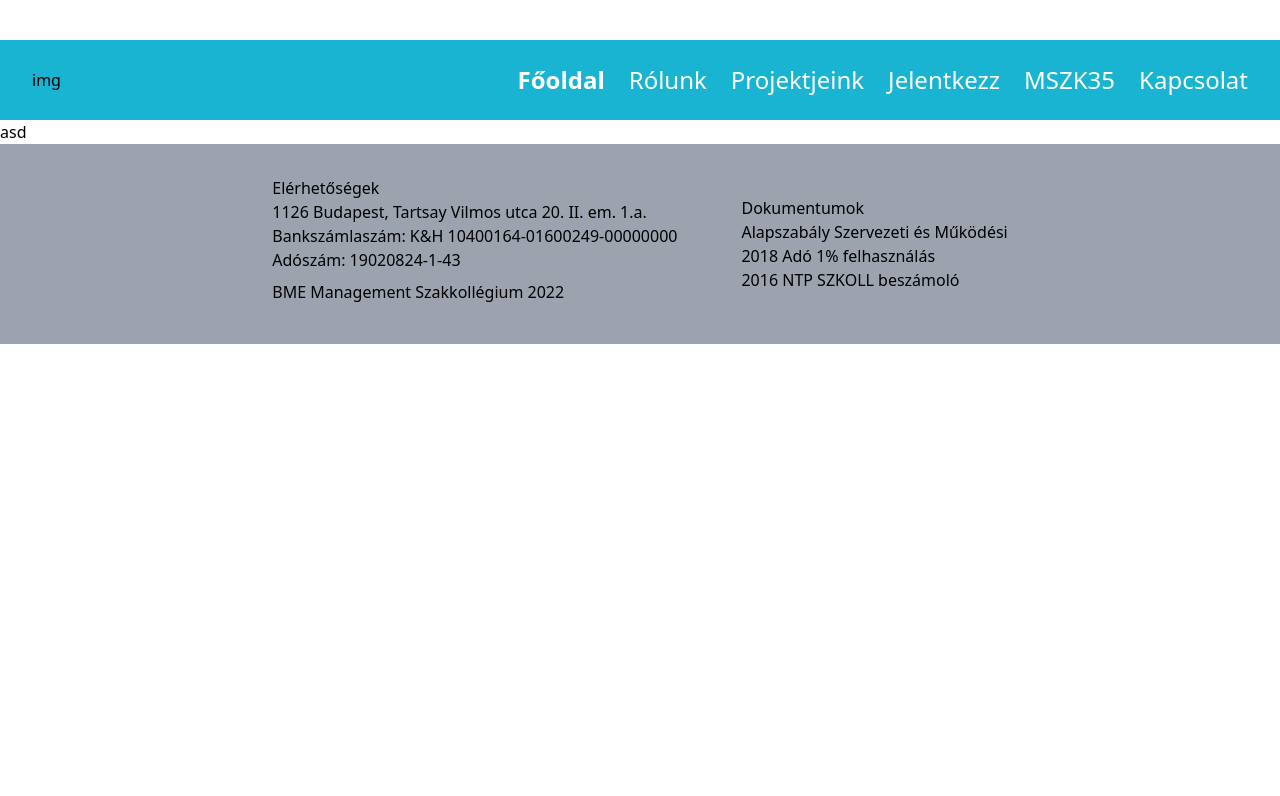
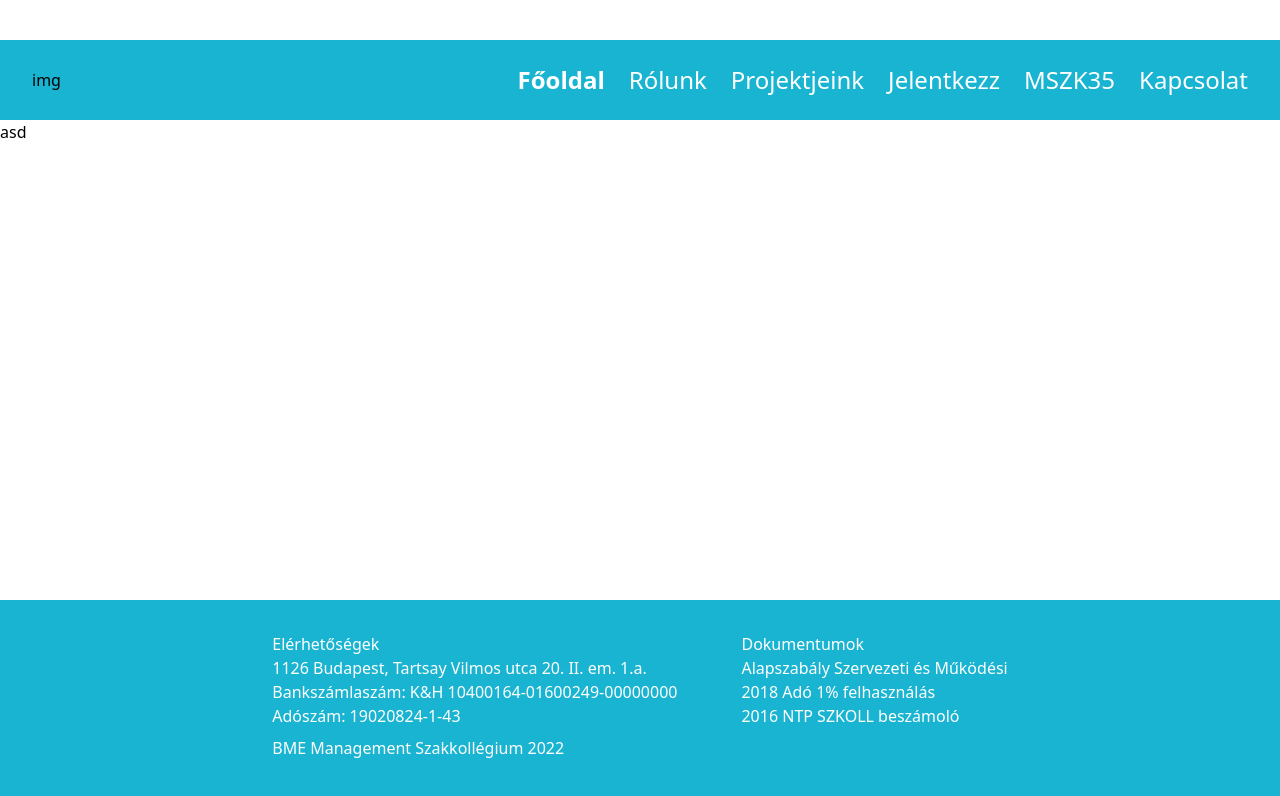
Before and after one commit to simonyiszk/mszk, a Next.js app: page / in a window 1280 px wide. Shown: the top 796 px of the page. Built offline with nearby package versions, Linux system fonts and the light colour scheme.

Commit message:
footer to layout

```diff
--- a/src/components/footer/Footer.tsx
+++ b/src/components/footer/Footer.tsx
@@ -2,9 +2,9 @@ import { FooterSection } from "./FooterSection";
 
 export function Footer() {
 	return (
-		<div className="w-full bg-gray-400">
-			<footer className="flex flex-col justify-center py-8 mx-auto w-full max-w-7xl">
-				<div className="flex flex-row gap-16 justify-center items-center w-full">
+		<div className="w-full font-medium text-white bg-mszk-blue">
+			<footer className="flex flex-col justify-center p-8 xl:py-8 mx-auto w-full max-w-7xl text-sm xl:text-base">
+				<div className="flex flex-col xl:flex-row gap-2 xl:gap-16 justify-center w-full">
 					<FooterSection title="Elérhetőségek">
 						<p>1126 Budapest, Tartsay Vilmos utca 20. II. em. 1.a.</p>
 						<p>Bankszámlaszám: K&H 10400164-01600249-00000000</p>
--- a/src/components/layouts/PageLayout.tsx
+++ b/src/components/layouts/PageLayout.tsx
@@ -1,3 +1,4 @@
+import { Footer } from "@/components/footer/Footer";
 import { Header } from "@/components/header/Header";
 
 type PageLayoutProps = {
@@ -9,6 +10,7 @@ export function PageLayout({ children }: PageLayoutProps) {
 		<div className="flex flex-col min-h-screen">
 			<Header />
 			<main className="flex-1">{children}</main>
+			<Footer />
 		</div>
 	);
 }
--- a/src/pages/index.tsx
+++ b/src/pages/index.tsx
@@ -1,10 +1,7 @@
-import { Footer } from "@/components/footer/Footer";
-
 export default function Page() {
 	return (
 		<div>
 			<p>asd</p>
-			<Footer />
 		</div>
 	);
 }
```
